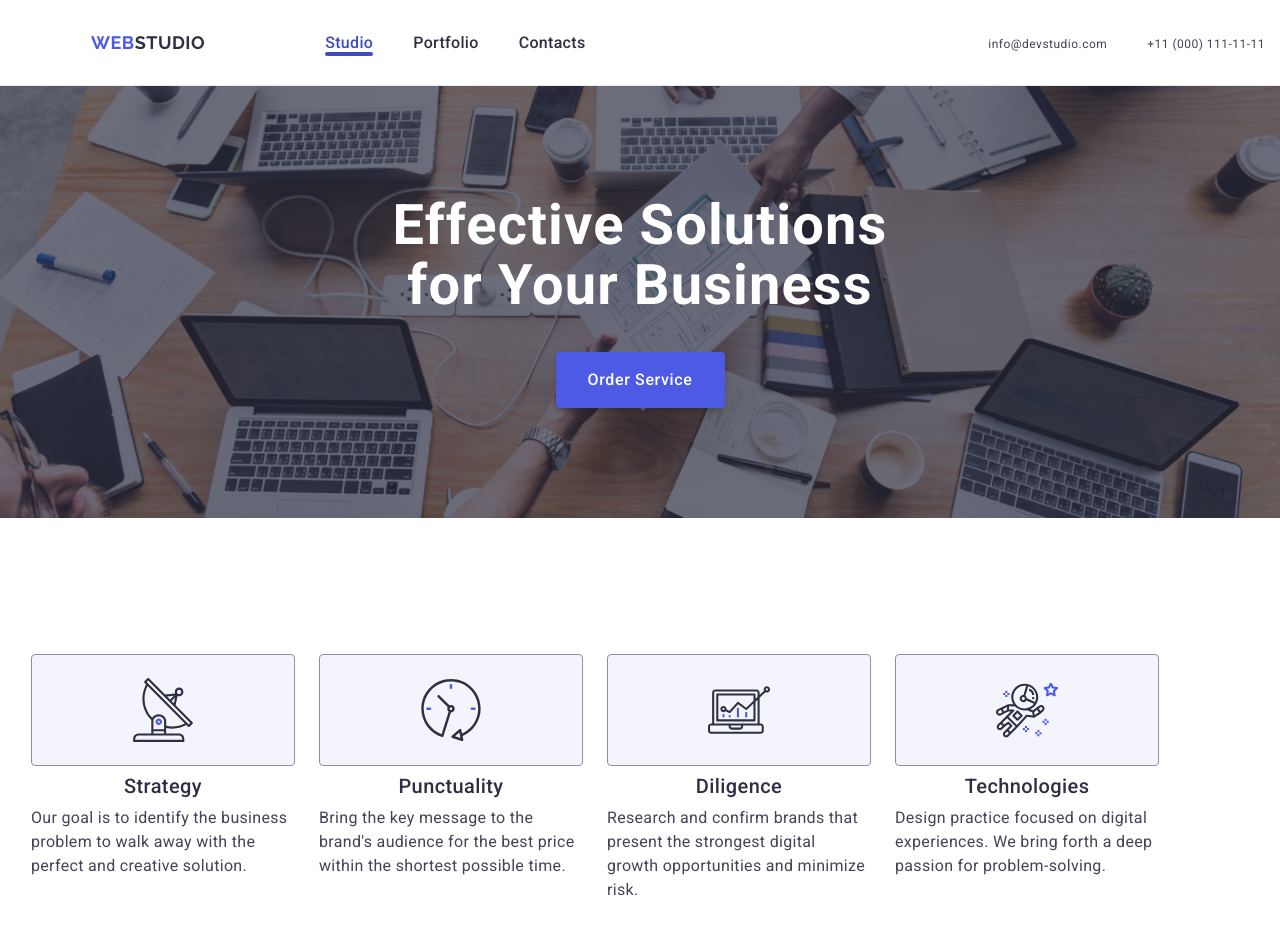
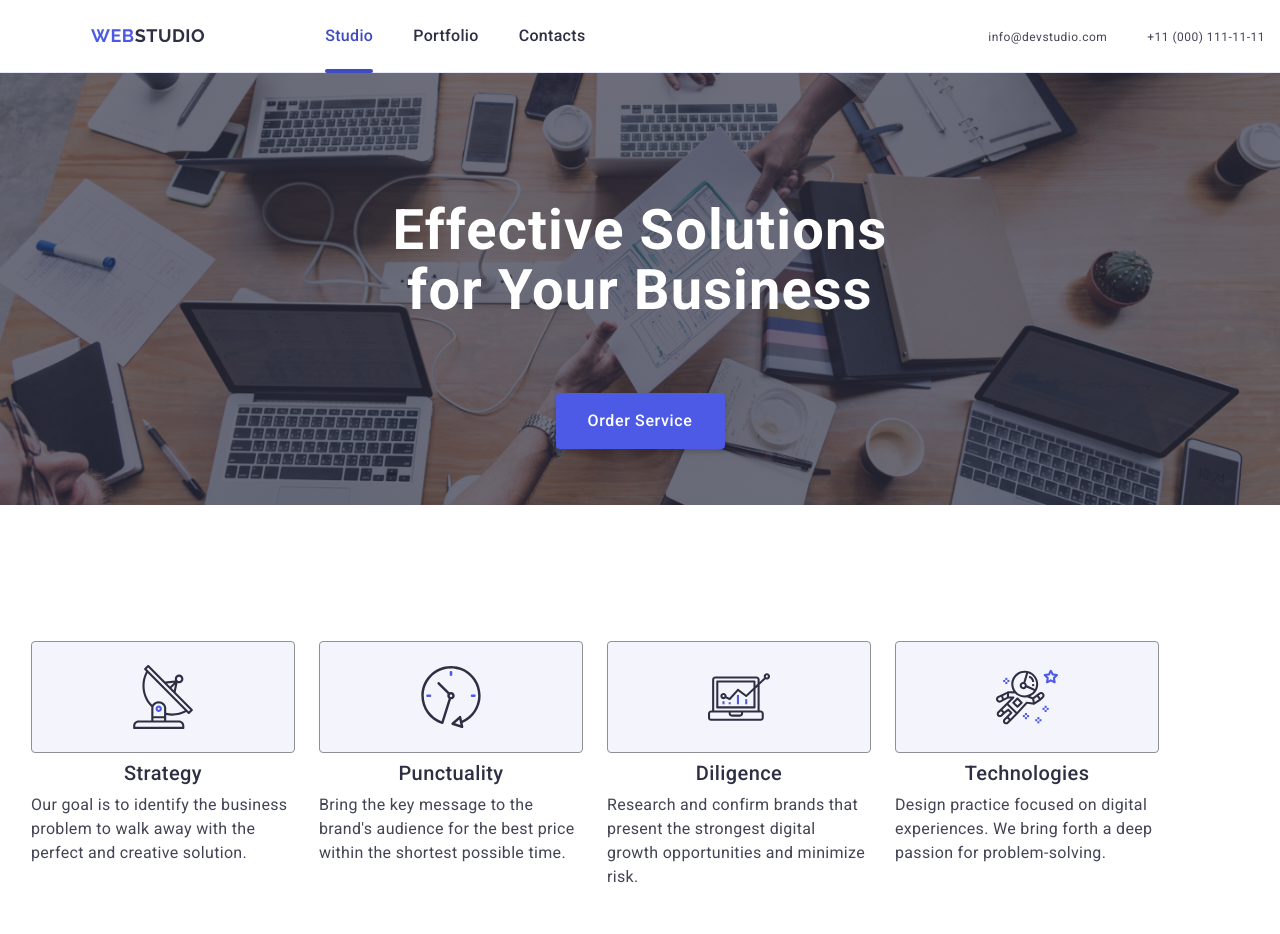
Before and after one commit to Pereverza/goit-markup-hw-06, a plain HTML site: page index.html in a window 1280 px wide. Drawn offline with nearby package versions, Linux system fonts and the light colour scheme.

Commit message:
commit messages

```diff
--- a/css/old-styles.css
+++ b/css/old-styles.css
@@ -243,6 +243,7 @@
 }
 
 .title-name {
+  display: inline;
   font-family: "Roboto", serif;;
   font-weight: 700;
   font-size: 56px;
--- a/css/styles.css
+++ b/css/styles.css
@@ -53,9 +53,16 @@
   clip: rect(0 0 0 0);
   overflow: hidden;
 }
+
+section {
+  padding-top: 44px;
+  padding-bottom: 44px;
+}
+
 /* ===============// Common Styles =============== */
+/* =============== Mobil Styles =============== */
 /* mobil Style */
-@media screen and (min-width: 320px) {
+
 .container {
   max-width: 320px;
   padding-left: 16px;
@@ -63,25 +70,17 @@
   margin-left: auto;
   margin-right: auto;
 }
-  section {
-    padding-top: 44px;
-    padding-bottom: 44px;
-  }
 
 /* header */
 
 .nav-menu {
   display: none;
 }
+
 .nav-contact {
   display: none;
 }
 
-  .header-container {
-    display: flex;
-    align-items: center;
-    justify-content: space-between;
-  }
 .logo {
   display: flex;
   align-items: center;
@@ -95,30 +94,29 @@
   padding-top: 16px;
   padding-bottom: 16px;
 }
+
 .logo-2 {
   color: #2e2f42;
 }
-  .header {
-    padding-top: 16px;
-    padding-bottom: 16px;
+
+.header-container {
+  display: flex;
+  align-items: center;
+  justify-content: space-between;
 }
-   .title {
-    font-weight: 700;
-    font-size: 36px;
-    line-height: 1.11;
-    letter-spacing: 0.02em;
-    text-align: center;
-    color: var(--white);
-  }
+
 /* ============= Titel Style ===============*/
 /* title */
+.container-title {
+  display: flex;
+  flex-direction: column;
+  align-items: center;
+}
+
 .title {
-  padding: 72px 0;
   background-color: #2e2f42;
-  background-image: linear-gradient(
-      rgba(46, 47, 66, 0.7),
-      rgba(46, 47, 66, 0.7)
-    ),
+  background-image: linear-gradient(rgba(46, 47, 66, 0.7),
+      rgba(46, 47, 66, 0.7)),
     url("../images/foto2x/Dark-mobil-bg.jpg");
   background-repeat: no-repeat;
   background-position: center;
@@ -127,11 +125,17 @@
   min-height: 432px;
   margin: 0 auto;
   background-color: 250ms cubic-bezier(0.4, 0, 0.2, 1);
+
+  font-weight: 700;
+  font-size: 36px;
+  line-height: 1.11;
+  letter-spacing: 0.02em;
+  text-align: center;
+  color: var(--white);
 }
 
 .title-name {
-  width: 216px;
-  height: 160px;
+  max-width: 496px;
   font-family: "Roboto", serif;
   font-weight: 700;
   font-size: 36px;
@@ -139,10 +143,11 @@
   letter-spacing: 0.02em;
   text-align: center;
   color: #ffffff;
- margin: 0 auto;
- margin-bottom: 72px;
+  margin: 72px;
 }
+
 .button {
+  display: block;
   line-height: 1.5;
   letter-spacing: 0.04em;
   min-width: 169px;
@@ -159,12 +164,13 @@
   font-size: 16px;
   transition: background-color 250ms cubic-bezier(0.4, 0, 0.2, 1);
 }
+
 /* =============== Backdrop Styles =============== */
-.accent-color{
-  color:#404bbf;
-
+.accent-color {
+  color: #404bbf;
 
 }
+
 .backdrop {
   position: fixed;
   top: 0;
@@ -176,22 +182,24 @@
   transition: opacity 250ms cubic-bezier(0.4, 0, 0.2, 1), visibility 250ms cubic-bezier(0.4, 0, 0.2, 1);
 
 }
+
 .backdrop.is-open {
   opacity: 1;
   pointer-events: auto;
 }
+
 .modal {
   position: absolute;
   top: 50%;
-  left:50%;
+  left: 50%;
   max-width: 288px;
   width: 95%;
   transform: translate(-50%, -50%);
   padding: 72px 16px 24px 16px;
   height: 95%;
-max-height:623px;
+  max-height: 623px;
   background: #fcfcfc;
- box-shadow:  0px 1px 1px rgba(0, 0, 0, 0.14), 0px 1px 3px rgba(0, 0, 0, 0.12), 0px 2px 1px rgba(0, 0, 0, 0.2);
+  box-shadow: 0px 1px 1px rgba(0, 0, 0, 0.14), 0px 1px 3px rgba(0, 0, 0, 0.12), 0px 2px 1px rgba(0, 0, 0, 0.2);
   overflow-y: auto;
   border-radius: 4px;
   transition: transform 250ms cubic-bezier(0.4, 0, 0.2, 1);
@@ -201,7 +209,7 @@
 .modal-closed-btn {
   position: absolute;
   top: 24px;
-  right:24px;
+  right: 24px;
   width: 24px;
   height: 24px;
   border-radius: 50%;
@@ -215,12 +223,14 @@
   transition: background-color 250ms cubic-bezier(0.4, 0, 0.2, 1), border 250ms cubic-bezier(0.4, 0, 0.2, 1);
 
 }
+
 .modal-closed-btn:hover,
 .modal-closed-btn:focus {
   background-color: #404bbf;
   border: none;
   fill: #ffffff
 }
+
 .modal-slogan {
   font-weight: 500;
   font-size: 16px;
@@ -230,22 +240,27 @@
   text-align: center;
   color: #2e2f42;
 }
+
 .modal-clous-icon {
   transition: fill 250ms cubic-bezier(0.4, 0, 0.2, 1);
 }
+
 .modal-clous-icon:hover,
 .modal-clous-icon:focus {
   fill: #ffffff;
 }
+
 /* =============== /Backdrop Styles =============== */
 /* =============== /Review form Styles =============== */
 
 .review-form-fields-wrapper {
   margin-bottom: 8px;
 }
+
 .review-form-fields-wrapper:nth-child(4) {
   margin-bottom: 16px;
 }
+
 .review-form-fields-label {
   display: block;
   font-size: 12px;
@@ -254,9 +269,11 @@
   color: #8e8f99;
   margin-bottom: 4px;
 }
+
 .review-form-input-wrapper {
   position: relative;
 }
+
 .review-form-fields {
   width: 100%;
   height: 40px;
@@ -272,9 +289,11 @@
   background-color: transparent;
   transition: border-color 250ms cubic-bezier(0.4, 0, 0.2, 1);
 }
+
 .review-form-fields:focus {
   border-color: #4d5ae5;
 }
+
 .review-form-fields-icon {
   position: absolute;
   top: 50%;
@@ -285,9 +304,11 @@
   fill: #2e2f42;
   transition: fill 250ms cubic-bezier(0.4, 0, 0.2, 1);
 }
-.review-form-fields:focus + .review-form-fields-icon {
+
+.review-form-fields:focus+.review-form-fields-icon {
   fill: #4d5ae5;
 }
+
 .review-form-comment {
   width: 100%;
   height: 120px;
@@ -303,34 +324,40 @@
   line-height: 1.17;
   transition: border-color 250ms cubic-bezier(0.4, 0, 0.2, 1);
 }
+
 .review-form-comment::placeholder {
   color: rgba(46, 47, 66, 0.4)
 }
+
 .review-form-comment:focus {
   border-color: #4d5ae5;
 }
+
 .review-form-checkbox-wrapper {
   margin-bottom: 24px;
 }
+
 .review-form-policy-label {
   font-size: 12px;
   line-height: 1.17;
   letter-spacing: 0.04em;
   color: #8e8f99;
 }
-.review-form-custom-checkbox{
+
+.review-form-custom-checkbox {
   display: inline-flex;
   justify-content: center;
   align-items: center;
-fill:#2E2F42;
+  fill: #2E2F42;
   border-radius: 2px;
   border: 1px solid rgba(46, 47, 66, 0.4);
-  width:16px;
+  width: 16px;
   height: 16px;
   fill: transparent;
   margin-right: 8px;
   transition: background-color 250ms cubic-bezier(0.4, 0, 0.2, 1), border 250ms cubic-bezier(0.4, 0, 0.2, 1), fill 250ms cubic-bezier(0.4, 0, 0.2, 1);
 }
+
 .review-form-policy-link {
   line-height: 1.32;
   text-decoration: underline;
@@ -338,23 +365,21 @@
   color: #4d5ae5;
 }
 
-.review-form-policy-checkbox:checked
- + .review-form-policy-label
- .review-form-custom-checkbox {
-background-color:#404bbf;
+.review-form-policy-checkbox:checked+.review-form-policy-label .review-form-custom-checkbox {
+  background-color: #404bbf;
   border: none;
   fill: #f4f4fd;
   cursor: pointer;
 }
-.review-form-policy-checkbox:focus
- + .review-form-policy-label
- .review-form-custom-checkbox
-.review-form-submit-btn {
+
+.review-form-policy-checkbox:focus+.review-form-policy-label .review-form-custom-checkbox .review-form-submit-btn {
   border-color: #4d5ae5;
 }
+
 .review-form-submit-btn {
   display: block;
-  min-width:169px;;
+  min-width: 169px;
+  ;
   height: 56px;
   font-size: 16px;
   font-weight: 500;
@@ -370,20 +395,22 @@
   box-shadow: 0 4px 4px 0 rgba(0, 0, 0, 0.15);
   transition: background-color 250ms cubic-bezier(0.4, 0, 0.2, 1);
 }
+
 .review-form-submit-btn:hover,
 .review-form-submit-btn:focus {
   background-color: #404bbf;
 }
+
 /* ================== Plan-menu-text ==================== */
 
 .svg-plan {
-  display:none ;
+  display: none;
 }
+
 .plan-container {
-  width: 288px;
-height: 832px;
-margin-top: 96px;
+  margin-top: 44px;
 }
+
 .list-plan {
   display: flex;
   align-items: flex-start;
@@ -391,6 +418,7 @@
   flex-direction: column;
   gap: 72px;
 }
+
 .plan-title {
   font-weight: 700;
   font-size: 36px;
@@ -401,6 +429,7 @@
   margin-bottom: 8px;
   color: #2e2f42;
 }
+
 .text-plan {
   font-weight: 500;
   font-size: 16px;
@@ -410,7 +439,6 @@
   color: #434455;
 }
 
-}
 /* =============== ///Backdrop Styles =============== */
 /* =============== Mobil Styles =============== */
 /* mobil */
@@ -425,9 +453,11 @@
     left: 16px;
     transition: stroke 250ms linear;
   }
+
   .open-menu-burger:focus {
     stroke: #4d5ae5;
   }
+
   /* mobil menu */
   .mobaile-menu-clous-btn {
     position: absolute;
@@ -446,9 +476,11 @@
     border-radius: 100%;
     transition: stroke 250ms linear;
   }
+
   .mobaile-menu-clous-btn:focus {
     stroke: #4d5ae5;
   }
+
   .mobaile-menu {
     position: fixed;
     top: 0;
@@ -471,9 +503,11 @@
     transform: translateX(100%);
     transition: transform 250ms linear;
   }
+
   .mobaile-menu.is-open {
     transform: translateX(0%);
   }
+
   .mobile-menu-container {
     position: relative;
     display: flex;
@@ -482,22 +516,22 @@
     padding-bottom: 20px;
 
   }
+
   .mobaile-menu:focus {
     color: #404bbf;
   }
+
   .mobail-menu-list {
     display: flex;
     flex-direction: column;
     gap: 40px;
     padding-top: 72px;
     margin-left: 0px;
+  }
 
-
-  }
   .mobail-contact-list {
     margin-bottom: 48px;
     gap: 24px;
-
   }
 
   .mobail-menu-list-item {
@@ -507,6 +541,7 @@
     letter-spacing: 0.02em;
     color: var(--navy-blue);
   }
+
   .mobail-menu-list-item:not(:last-child) {
     margin-bottom: 40px;
   }
@@ -519,9 +554,11 @@
     color: #2e2f42;
     transition: color 250ms cubic-bezier(0.4, 0, 0.2, 1);
   }
+
   .mobail-menu-list-link:focus {
     color: #4d5ae5;
   }
+
   .mobail-menu-list-contact {
     font-weight: 500;
     font-size: 20px;
@@ -534,8 +571,8 @@
 
   .mobail-menu-list-contact:focus {
     color: #404bbf;
+  }
 
-  }
   .social-icon-burger {
     display: flex;
     width: 100%;
@@ -548,16 +585,19 @@
     height: 24px;
     transition: background-color 250ms cubic-bezier(0.4, 0, 0.2, 1);
   }
+
   .icon-menu-burger {
     display: flex;
     align-items: center;
     column-gap: 40px;
     justify-content: space-between;
   }
+
   .burger-icon-list {
     display: block;
     line-height: 0;
   }
+
   .burger-icon-clik {
     display: flex;
     align-items: center;
@@ -567,17 +607,17 @@
     background-color: #4d5ae5;
     transition: background-color 250ms cubic-bezier(0.4, 0, 0.2, 1);
   }
+
   .burger-icon-clik:focus {
     background-color: #404bbf;
   }
+
   /* mobil img */
   @media screen and (max-width:767px) and (min-resolution:192dpi) {
     .title {
       background-color: #2e2f42;
-  background-image: linear-gradient(
-      rgba(46, 47, 66, 0.7),
-      rgba(46, 47, 66, 0.7)
-    ),
+      background-image: linear-gradient(rgba(46, 47, 66, 0.7),
+          rgba(46, 47, 66, 0.7)),
         url("../images/foto2x/Dark-mobil-bg@2x.jpg");
       background-repeat: no-repeat;
       background-position: center;
@@ -588,46 +628,48 @@
       background-color: 250ms cubic-bezier(0.4, 0, 0.2, 1);
     }
   }
- /* mobail and */
 }
+/* mobail img and */
+
 /* ===============// Mobil Styles =============== */
 
 /* ===============Tablet Styles =============== */
 /* Tablet Style */
 @media screen and (min-width: 768px) {
   .container {
-    max-width: 767px;
+    max-width: 768px;
   }
+
   .section {
     padding-top: 48px;
     padding-bottom: 48px;
   }
+
   .logo {
     margin-right: 120px;
   }
+
   .nav-menu {
     display: flex;
     gap: 40px;
   }
+
   .nav-contact {
     display: flex;
     flex-direction: column;
     font-style: normal;
-    gap: 12px;
   }
+
   .open-menu-burger {
     display: none;
   }
+
   /* =============== Tablet Styles =============== */
   /* Tablet img */
   .title {
-    max-width: 768px;
-    max-height: 436px;
     background-color: #2e2f42;
-    background-image: linear-gradient(
-      rgba(46, 47, 66, 0.7),
-      rgba(46, 47, 66, 0.7)
-    ), url("../images/foto2x/Dark-tablet-bg.jpg");
+    background-image: linear-gradient(rgba(46, 47, 66, 0.7),
+        rgba(46, 47, 66, 0.7)), url("../images/foto2x/Dark-tablet-bg.jpg");
     background-repeat: no-repeat;
     background-position: center;
     background-size: cover;
@@ -636,21 +678,19 @@
     margin: 0 auto;
     background-color: 250ms cubic-bezier(0.4, 0, 0.2, 1);
   }
+
   .title-name {
-  width: 496px;
-  height: 120px;
- margin: 0 auto;
     font-size: 56px;
     line-height: 1.07;
   }
+
   @media screen and (min-width:768px) and (min-resolution:192dpi) {
     .team {
       max-width: 768px;
       max-height: 436px;
       background-color: #2e2f42;
-      background-image: linear-gradient(
-      rgba(46, 47, 66, 0.7),
-      rgba(46, 47, 66, 0.7) ),
+      background-image: linear-gradient(rgba(46, 47, 66, 0.7),
+          rgba(46, 47, 66, 0.7)),
         url("../images/foto2x/Dark-tablet-bg@2x.jpg");
       background-repeat: no-repeat;
       background-position: center;
@@ -661,22 +701,14 @@
       background-color: 250ms cubic-bezier(0.4, 0, 0.2, 1);
     }
   }
-    .title-name {
-  width: 496px;
-  height: 120px;
- margin: 0 auto;
-font-size: 56px;
-line-height: 1.07;
-  }
-  .button {
- margin-top: 36px;
-  }
+
   /* Tablet img */
   /* =============== Heder Tablet Styles =============== */
   /* header */
   .header-nav {
     display: flex;
   }
+
   .header-list {
     display: inline-flex;
     color: #2e2f42;
@@ -686,11 +718,14 @@
     letter-spacing: 0.02em;
     position: relative;
     transition: color 250ms cubic-bezier(0.4, 0, 0.2, 1);
+    padding: 24px 0;
   }
+
   .header-list:hover,
   .header-list:focus {
     color: #404bbf;
   }
+
   .header-contact {
     font-weight: 400px;
     font-size: 12px;
@@ -699,6 +734,7 @@
     color: #434455;
     transition: color 250ms cubic-bezier(0.4, 0, 0.2, 1);
   }
+
   .header-contact:hover,
   .header-contact:focus {
     color: #404bbf;
@@ -723,9 +759,11 @@
     font-size: 56px;
     line-height: 1.07;
   }
+
   .mobaile-menu {
     display: none;
   }
+
   /* =============== Backdrop Styles =============== */
   /* Tablet backddrop */
   .modal {
@@ -733,22 +771,27 @@
     max-height: 584px;
     padding: 72px 24px 24px 24px;
   }
+
   /* =============== Plan Menu Styles =============== */
   /* mobil */
   .svg-plan {
-  display:none ;
+    display: none;
   }
+
   .plan-container {
-  display:block;
+    max-width: 1200px;
+    display: block;
     margin-left: 16px;
     margin-right: 16px;
   }
+
   .list-plan {
     display: flex;
     flex-wrap: wrap;
     max-height: 312px;
     gap: 72px;
   }
+
   .menu-plan {
     flex-basis: calc((100% - 24px) / 2);
     display: flex;
@@ -756,6 +799,7 @@
     width: 356px;
     height: 120px;
   }
+
   .plan-title {
     font-weight: 700;
     font-size: 36px;
@@ -764,6 +808,7 @@
     gap: 8px;
     color: #2e2f42;
   }
+
   .text-plan {
     font-weight: 500;
     font-size: 16px;
@@ -773,6 +818,7 @@
     color: #434455;
   }
 }
+
 /* ===============//Tablet Styles =============== */
 /* ===============Pege Styles =============== */
 /* Page Style */
@@ -787,6 +833,7 @@
     padding-top: 48px;
     padding-bottom: 48px;
   }
+
   .logo {
     margin-left: 76px;
   }
@@ -806,15 +853,14 @@
     gap: 40px;
     align-items: center;
   }
+
   /* =============== Page Styles =============== */
   /* img Page */
   .title {
     display: flex;
     background-color: #2e2f42;
-  background-image: linear-gradient(
-      rgba(46, 47, 66, 0.7),
-      rgba(46, 47, 66, 0.7)
-    ),
+    background-image: linear-gradient(rgba(46, 47, 66, 0.7),
+        rgba(46, 47, 66, 0.7)),
       url("../images/foto2x/people-page-office\ 1.jpg");
     background-repeat: no-repeat;
     background-position: center;
@@ -824,6 +870,7 @@
     max-height: 600px;
     background-color: 250ms cubic-bezier(0.4, 0, 0.2, 1);
   }
+
   .container-title {
     display: flex;
     align-items: center;
@@ -832,6 +879,7 @@
     margin-left: auto;
     margin-right: auto;
   }
+
   /* ================= Plan Menu Page =============== */
   /* Page */
 
@@ -840,7 +888,8 @@
   }
 
   .plan-container {
-  max-width: 1158px;
+    max-width: 1128px;
+    max-width: 224px;
     margin: 16px;
   }
 
@@ -855,9 +904,10 @@
     display: flex;
     flex-direction: column;
     width: 264px;
-  flex-basis: calc( (100% - 3 * 24px) / 4);
+    flex-basis: calc((100% - 3 * 24px) / 4);
 
   }
+
   .plan-title {
     display: block;
     margin-bottom: 8px;
@@ -867,6 +917,7 @@
     letter-spacing: 0.02em;
     color: #2e2f42;
   }
+
   .text-plan {
     display: block;
     font-weight: 400;
@@ -875,6 +926,7 @@
     letter-spacing: 0.02em;
     color: #434455;
   }
+
   .svg-plan {
     display: flex;
     align-items: center;
@@ -888,22 +940,22 @@
     padding: 24px 100px;
     margin-bottom: 8px;
   }
+
   .icon-svg-plan {
     width: 64px;
     height: 64px;
-  fill:#f4f4fd ;
+    fill: #f4f4fd;
 
   }
 }
+
 @media screen and (min-width: 1200px) and (min-resolution:192dpi) {
   .title {
 
     display: flex;
     background-color: #2e2f42;
-  background-image: linear-gradient(
-      rgba(46, 47, 66, 0.7),
-      rgba(46, 47, 66, 0.7)
-    ),
+    background-image: linear-gradient(rgba(46, 47, 66, 0.7),
+        rgba(46, 47, 66, 0.7)),
       url("../images/foto2x/people-page-office\ 1@2x.png");
     background-repeat: no-repeat;
     background-position: center;
```
Lines whose indentation alone changed are shown as unchanged.
